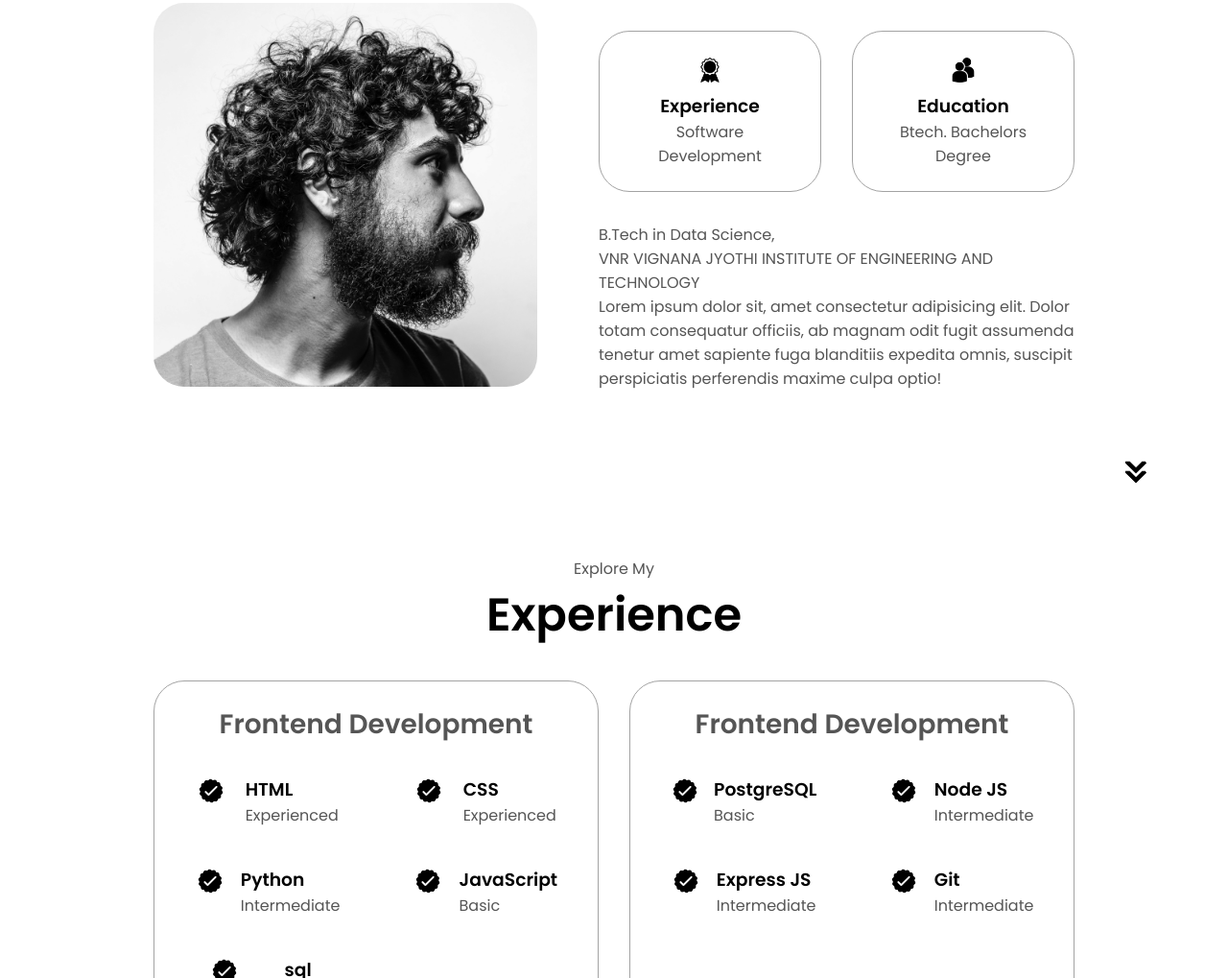
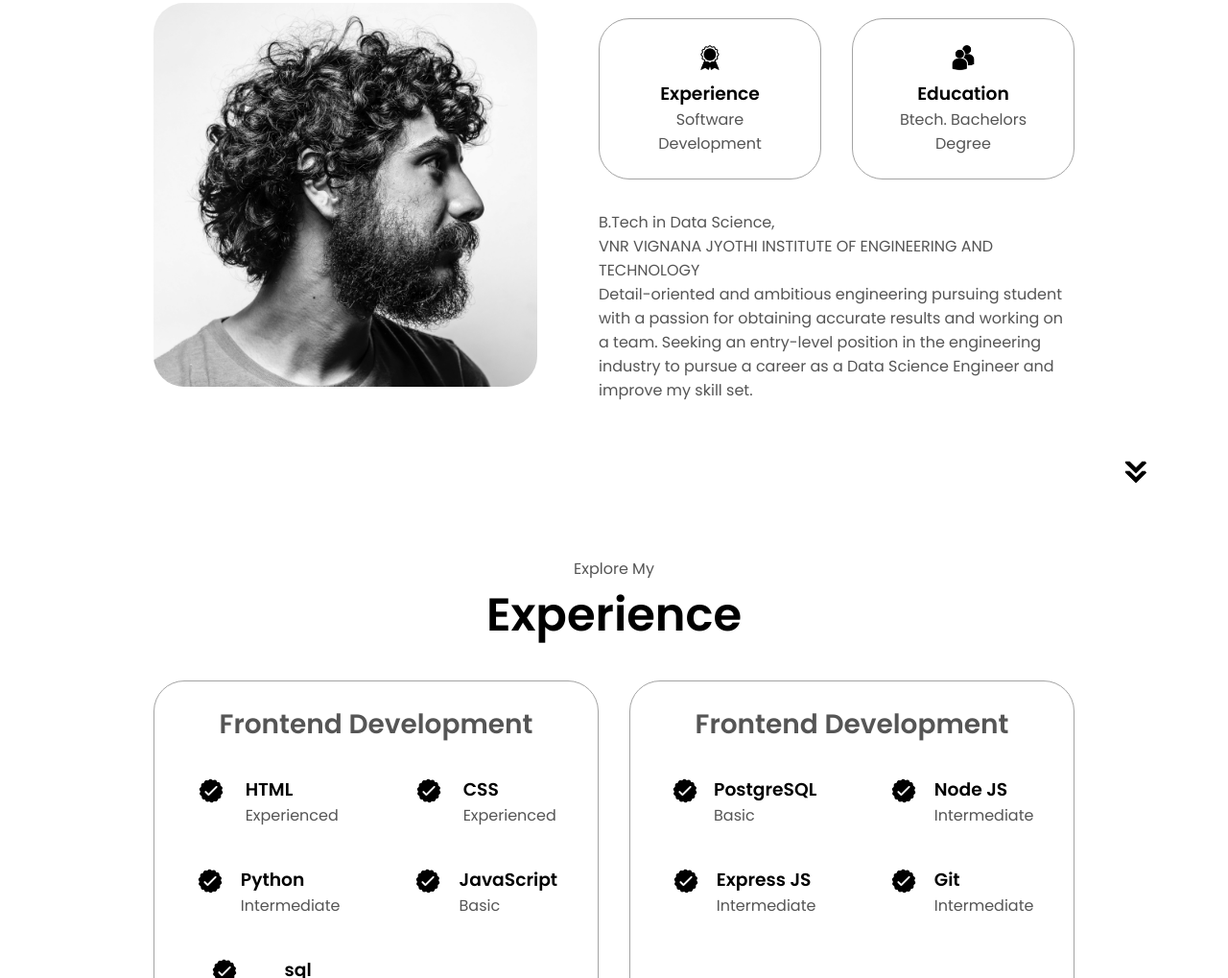
Before and after one commit to vardhan2208/Portfolio, a plain HTML site: page html-css-js-portfolio-tutorial-2-main/index.html in a window 1280 px wide. Shown: the part 1116-2135 px from the top of the page at 96% size. Drawn offline with Linux system fonts and the light colour scheme.

Commit message:
Update index.html

```diff
--- a/html-css-js-portfolio-tutorial-2-main/index.html
+++ b/html-css-js-portfolio-tutorial-2-main/index.html
@@ -107,7 +107,9 @@
             <p>
               B.Tech in Data Science, <br>
               VNR VIGNANA JYOTHI INSTITUTE OF ENGINEERING AND TECHNOLOGY <br>
-              Lorem ipsum dolor sit, amet consectetur adipisicing elit. Dolor totam consequatur officiis, ab magnam odit fugit assumenda tenetur amet sapiente fuga blanditiis expedita omnis, suscipit perspiciatis perferendis maxime culpa optio!
+              Detail-oriented and ambitious engineering pursuing student with a passion for obtaining accurate results and working on a team. Seeking an entry-level position in the engineering industry to pursue a career as a Data Science Engineer and improve my skill set.
+
+
 
             </p>
           </div>
```
